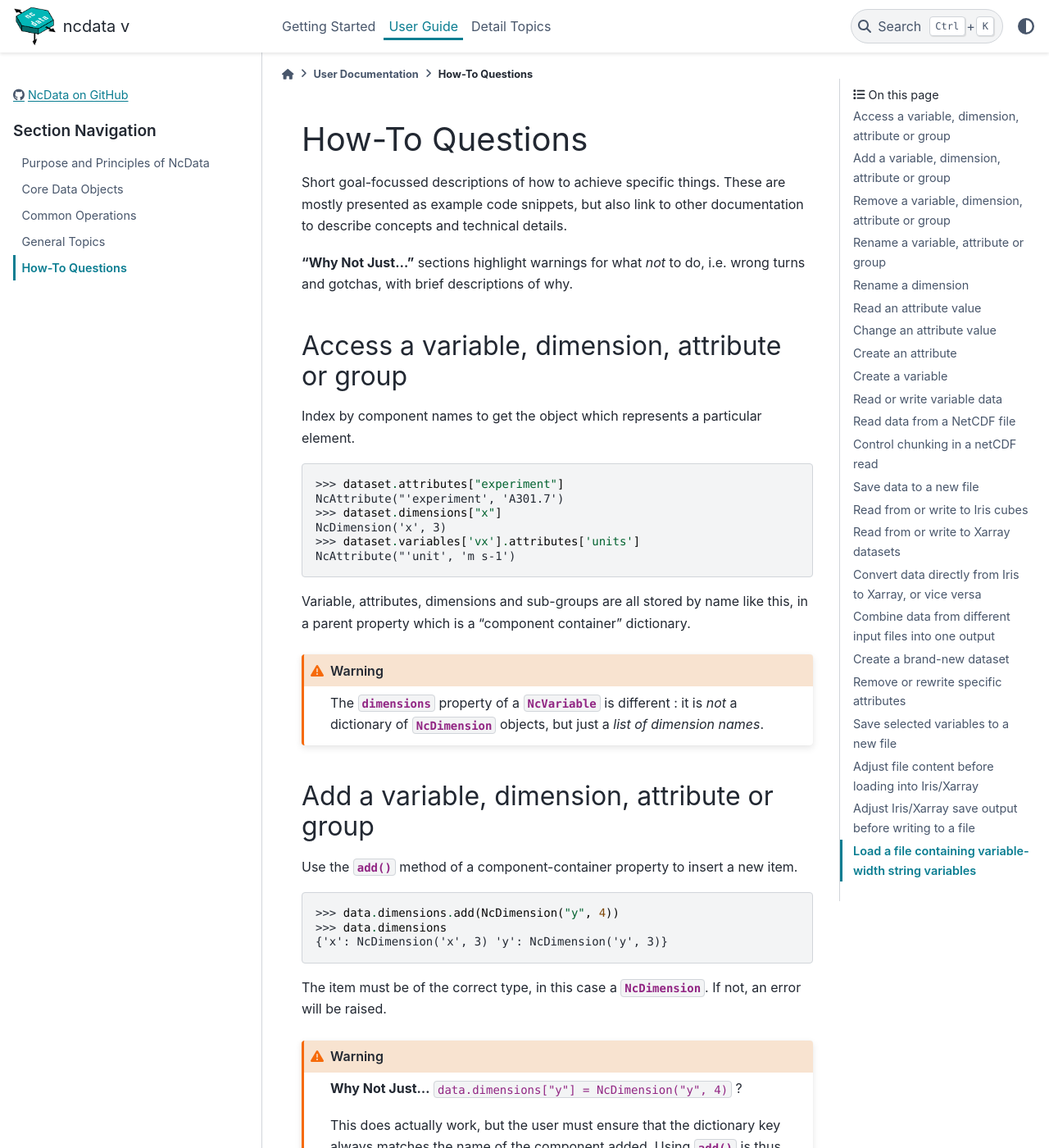
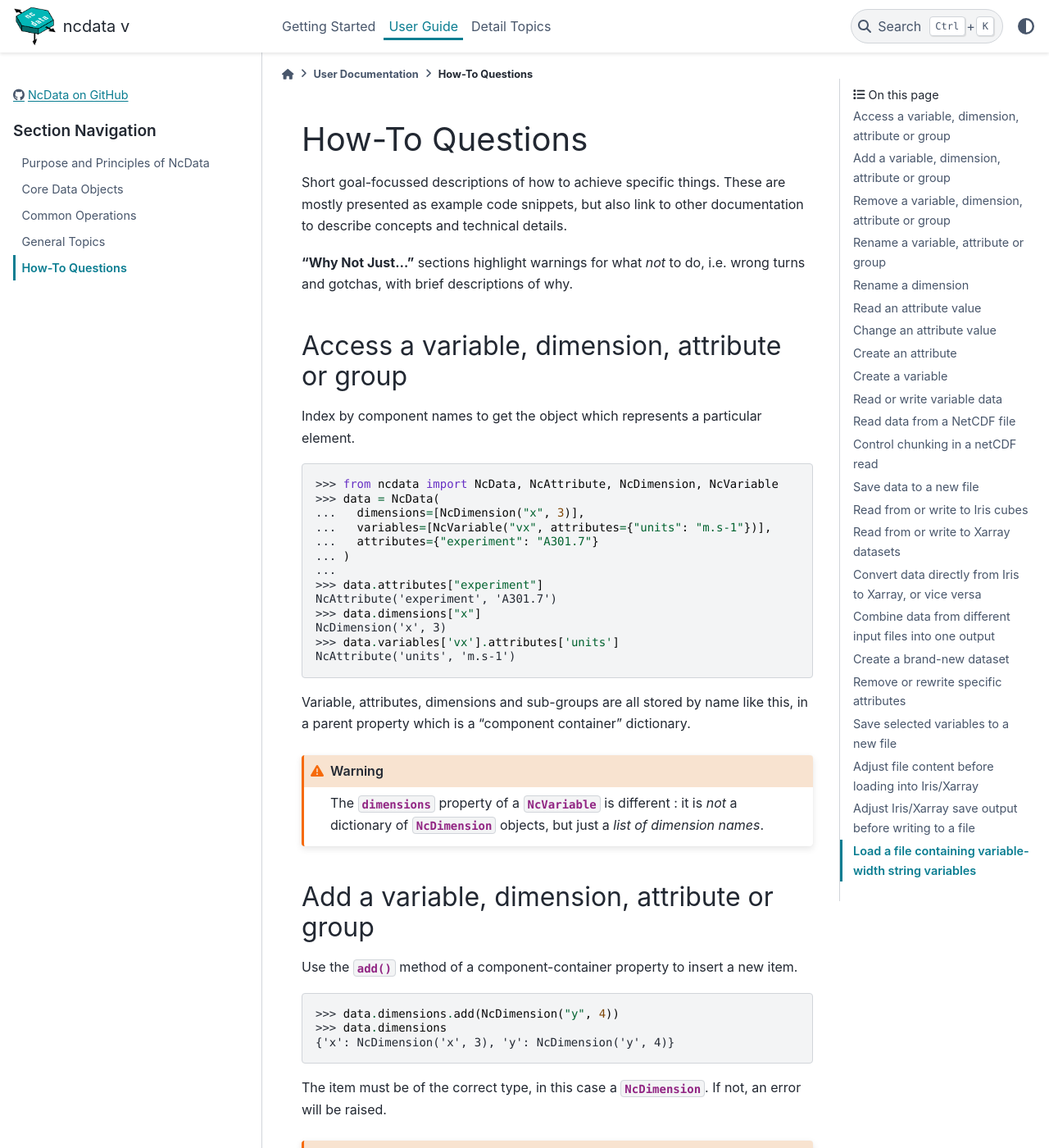
Before and after one commit to pp-mo/ncdata, a Sphinx documentation site: the page built from docs/userdocs/user_guide/howtos.rst, in a window 1280 px wide and 1400 px high. Shown: the whole window at 82% size. Built offline with Sphinx 7.4.7 and the PyData theme 0.15.4, drawn with Linux system fonts in a browser that asks for light colours; pages that are not in the unit, such as notebooks, are missing from menus; the version number could not be read and is left out.

Commit message:
WIP make all codeblocks into viable doctests.

```diff
--- a/docs/userdocs/user_guide/data_objects.rst
+++ b/docs/userdocs/user_guide/data_objects.rst
@@ -214,6 +214,7 @@ either a pre-created container or a similar dictionary-like object :
 
 .. code-block:: python
 
+    >>> from ncdata import NcData, NcVariable
     >>> ds1 = NcData(groups={
     ...    'x':NcData('x'),
     ...    'y':NcData('y')
@@ -256,7 +257,7 @@ will be automatically converted to a NameMap of ``name: NcAttribute(name: value)
     >>> print(var)
     <NcVariable(<no-dtype>): v3()
         v3:x = 'this'
-        v3:b = 1.4,
+        v3:b = 1.4
         v3:arr = array([1, 2, 3])
     >
 
--- a/docs/userdocs/user_guide/howtos.rst
+++ b/docs/userdocs/user_guide/howtos.rst
@@ -16,12 +16,19 @@ Index by component names to get the object which represents a particular element
 
 .. code-block:: python
 
-    >>> dataset.attributes["experiment"]
-    NcAttribute("'experiment', 'A301.7')
-    >>> dataset.dimensions["x"]
+    >>> from ncdata import NcData, NcAttribute, NcDimension, NcVariable
+    >>> data = NcData(
+    ...   dimensions=[NcDimension("x", 3)],
+    ...   variables=[NcVariable("vx", attributes={"units": "m.s-1"})],
+    ...   attributes={"experiment": "A301.7"}
+    ... )
+    ...
+    >>> data.attributes["experiment"]
+    NcAttribute('experiment', 'A301.7')
+    >>> data.dimensions["x"]
     NcDimension('x', 3)
-    >>> dataset.variables['vx'].attributes['units']
-    NcAttribute("'unit', 'm s-1')
+    >>> data.variables['vx'].attributes['units']
+    NcAttribute('units', 'm.s-1')
 
 Variable, attributes, dimensions and sub-groups are all stored by name like this,
 in a parent property which is a "component container" dictionary.
@@ -42,7 +49,7 @@ a new item.
 
     >>> data.dimensions.add(NcDimension("y", 4))
     >>> data.dimensions
-    {'x': NcDimension('x', 3) 'y': NcDimension('y', 3)}
+    {'x': NcDimension('x', 3), 'y': NcDimension('y', 4)}
 
 The item must be of the correct type, in this case a :class:`~ncdata.NcDimension`.
 If not, an error will be raised.
```
Also changed, not shown: docs/userdocs/getting_started/introduction.rst (+10 -11 lines), docs/userdocs/user_guide/common_operations.rst (+5 -2 lines).
